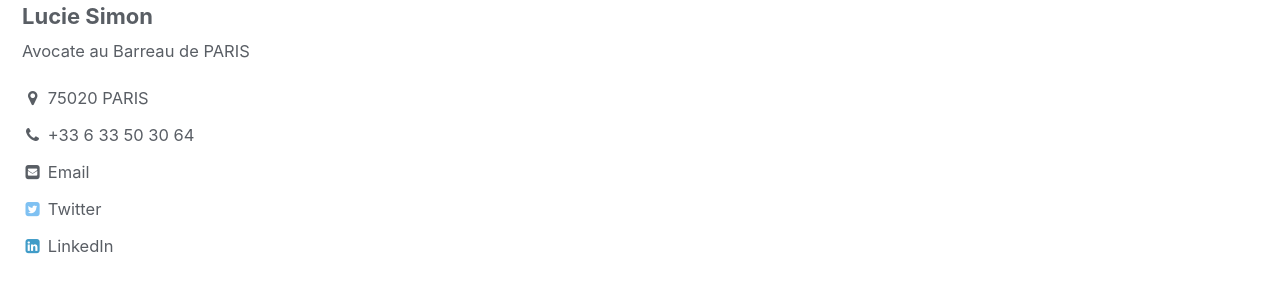
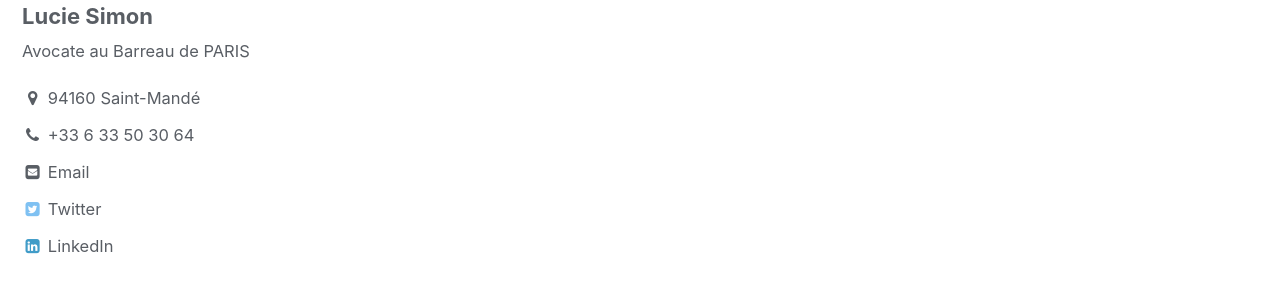
Before and after one commit to luciesimonavocate/luciesimonavocate.github.io, a Jekyll site: the page built from _pages/thanks.md, in a window 1280 px wide. Shown: the part 262-543 px from the top of the page. Built offline with Jekyll 4.4.1, drawn with Linux system fonts in a browser that asks for light colours.

Commit message:
Update Address

```diff
--- a/_config.yml
+++ b/_config.yml
@@ -59,7 +59,7 @@ author:
   name             : *name # *name is a YAML reference pointing to the &anchor earlier
   avatar           : "/assets/images/maitresimon.jpg"
   bio              : "Avocate au Barreau de PARIS"
-  location         : "75020 PARIS"
+  location         : "94160 Saint-Mandé"
   email            : "luciesimonavocate@gmail.com"
   uri              : "/contact/"
   home             : "https://luciesimonavocate.github.io"
```
